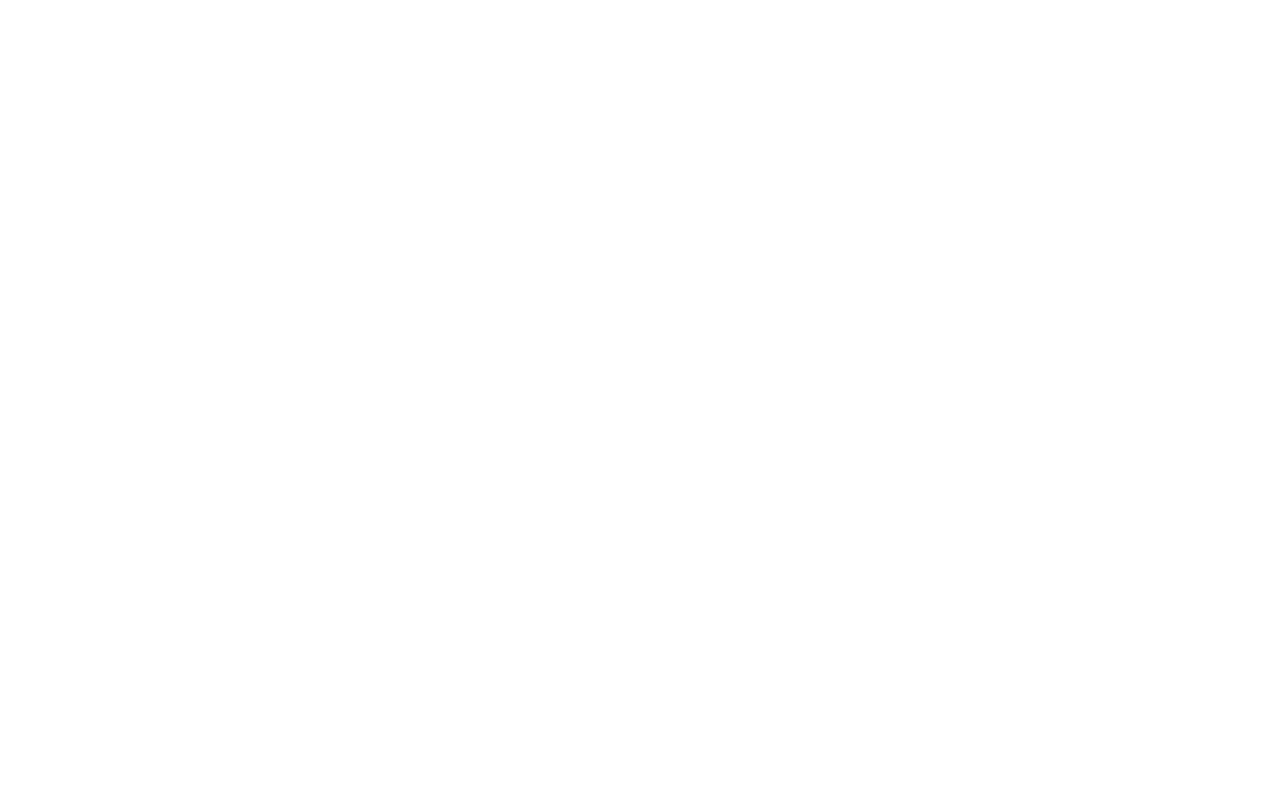
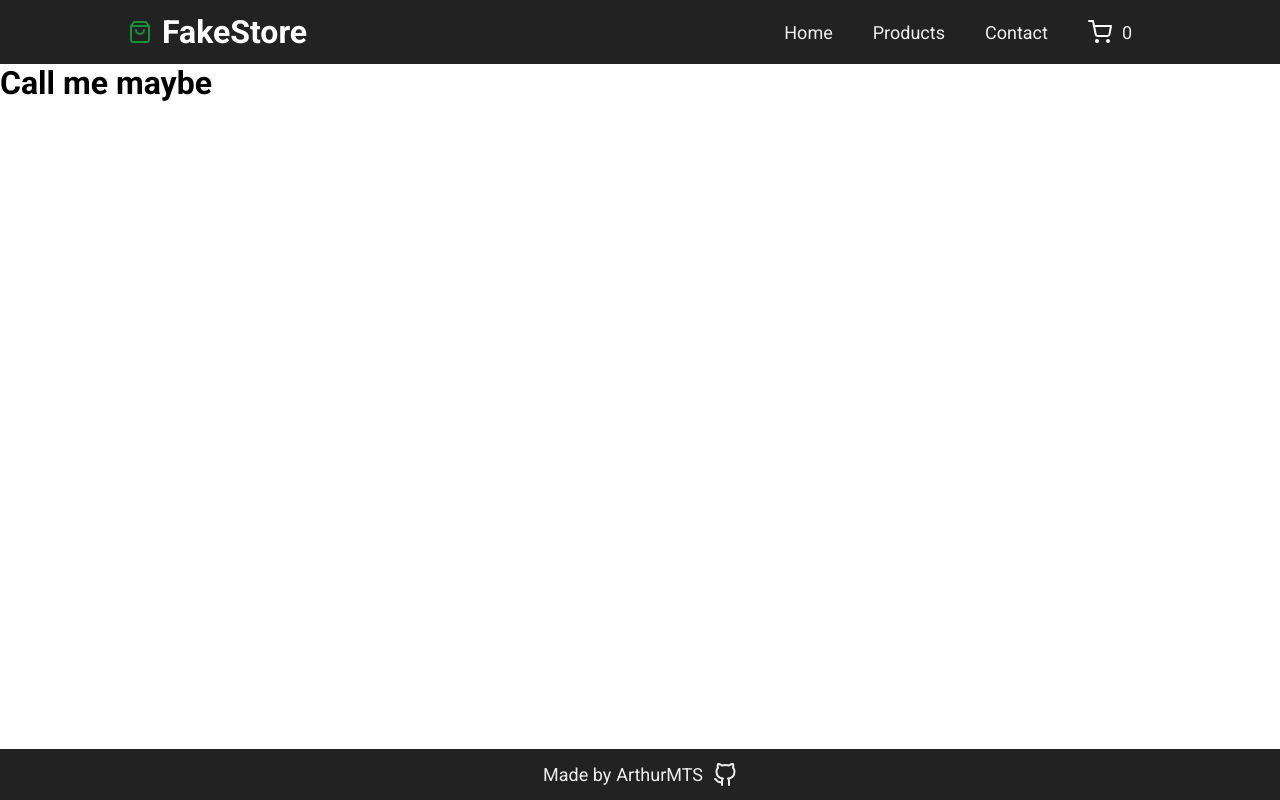
Before and after one commit to ArthurMTS/shopping-cart, a React (Create React App) app: page /contact in a window 1280 px wide. Built offline with nearby package versions, Linux system fonts and the light colour scheme; a web font is replaced by a local one.

Commit message:
feat: contact route

```diff
--- a/src/Routes.js
+++ b/src/Routes.js
@@ -3,6 +3,7 @@
 import { Home } from './pages/Home';
 import { Products } from './pages/Products';
 import { ProductInfo } from './pages/ProductInfo';
+import { Contact } from './pages/Contact';
 import { Cart } from './pages/Cart';
 
 export function Routes() {
@@ -12,6 +13,7 @@
         <Route exact path='/' component={Home} />
         <Route exact path='/products' component={Products} />
         <Route exact path='/products/:id' component={ProductInfo} />
+        <Route exact path='/contact' component={Contact} />
         <Route exact path='/cart' component={Cart} />
       </Switch>
     </Router>
--- a/src/components/Header/index.jsx
+++ b/src/components/Header/index.jsx
@@ -15,6 +15,7 @@
         <ul>
           <li className='nav-link'><Link to='/'>Home</Link></li>
           <li className='nav-link'><Link to='/products'>Products</Link></li>
+          <li className='nav-link'><Link to='/contact'>Contact</Link></li>
           <li id='cart' className='nav-link'><Link to='/cart'><img src={shoppingCart} alt='cart icon'/>0</Link></li>
         </ul>
       </nav>
--- a/src/components/Header/styles.css
+++ b/src/components/Header/styles.css
@@ -53,7 +53,7 @@
   gap: 10px;
 }
 
-@media (max-width: 630px) {
+@media (max-width: 720px) {
   #main-header {
     flex-direction: column;
     padding-top: 15px;
--- /dev/null
+++ b/src/pages/Contact/index.jsx
@@ -0,0 +1,14 @@
+import { Header } from '../../components/Header';
+import { Footer } from '../../components/Footer';
+
+import './styles.css';
+
+export function Contact() {
+  return (
+    <>
+      <Header />
+      <h1>Call me maybe</h1>
+      <Footer />
+    </>
+  );
+}
```
Also changed, not shown: src/pages/Contact/styles.css (added).
